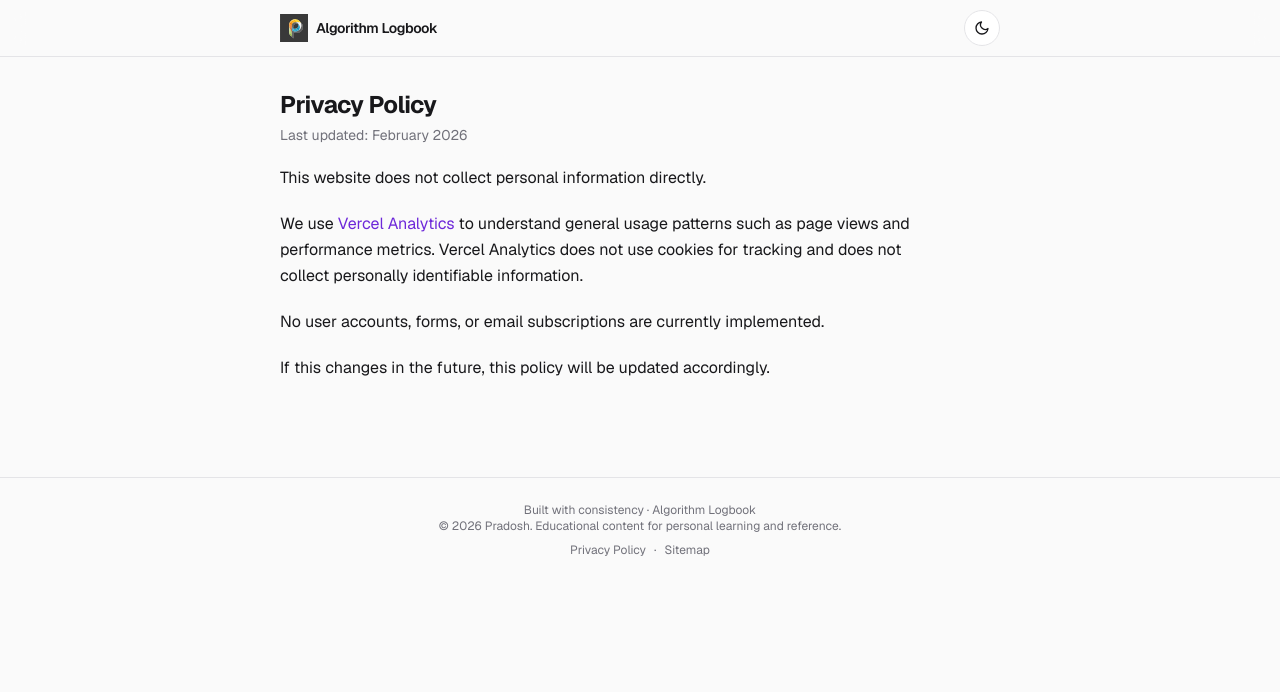
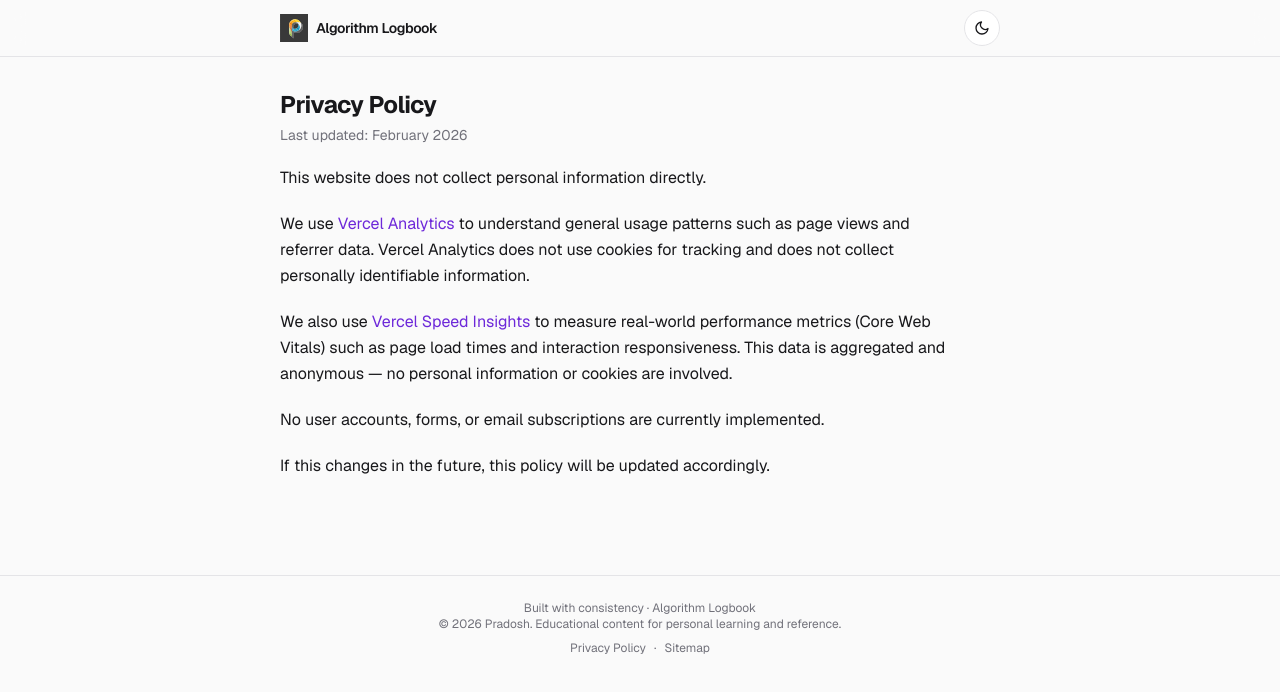
Before and after one commit to prpigitcse/dsa-daily-practice, a Next.js app: page /privacy in a window 1280 px wide. Shown: the top 692 px of the page. Built offline with nearby package versions, Linux system fonts and the light colour scheme.

Commit message:
Vercel insight integrated.

```diff
--- a/app/layout.tsx
+++ b/app/layout.tsx
@@ -1,6 +1,7 @@
 import type { Metadata } from "next";
 import { Geist, Geist_Mono } from "next/font/google";
 import { Analytics } from "@vercel/analytics/react";
+import { SpeedInsights } from "@vercel/speed-insights/next";
 import ThemeToggle from "./components/ThemeToggle";
 import "./globals.css";
 
@@ -137,6 +138,7 @@ export default function RootLayout({
           </div>
         </footer>
         <Analytics />
+        <SpeedInsights />
       </body>
     </html>
   );
--- a/app/privacy/page.tsx
+++ b/app/privacy/page.tsx
@@ -33,9 +33,24 @@ export default function PrivacyPage() {
                 >
                     Vercel Analytics
                 </a>{" "}
-                to understand general usage patterns such as page views and performance
-                metrics. Vercel Analytics does not use cookies for tracking and does not
+                to understand general usage patterns such as page views and referrer
+                data. Vercel Analytics does not use cookies for tracking and does not
                 collect personally identifiable information.
+            </p>
+
+            <p>
+                We also use{" "}
+                <a
+                    href="https://vercel.com/docs/speed-insights"
+                    target="_blank"
+                    rel="noopener noreferrer"
+                    className="text-accent hover:underline"
+                >
+                    Vercel Speed Insights
+                </a>{" "}
+                to measure real-world performance metrics (Core Web Vitals) such as page
+                load times and interaction responsiveness. This data is aggregated and
+                anonymous — no personal information or cookies are involved.
             </p>
 
             <p>
--- a/package.json
+++ b/package.json
@@ -12,6 +12,7 @@
   },
   "dependencies": {
     "@vercel/analytics": "^1.6.1",
+    "@vercel/speed-insights": "^1.3.1",
     "highlight.js": "^11.11.1",
     "next": "16.1.6",
     "react": "19.2.3",
```
Also changed, not shown: 1 other file (tests, documents, lock files or other folders).
